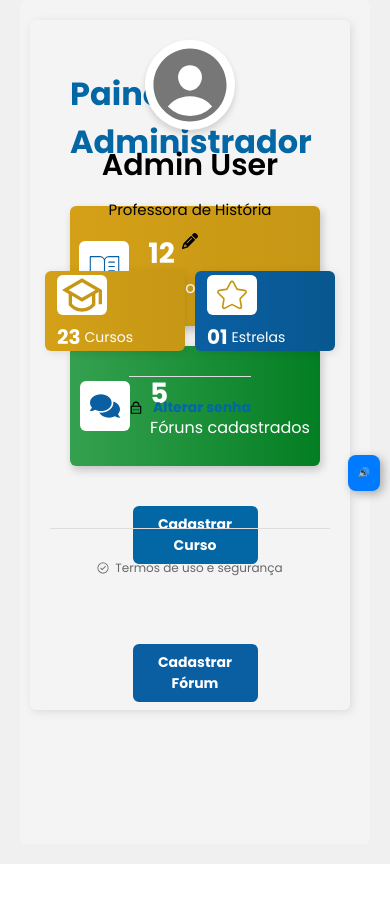
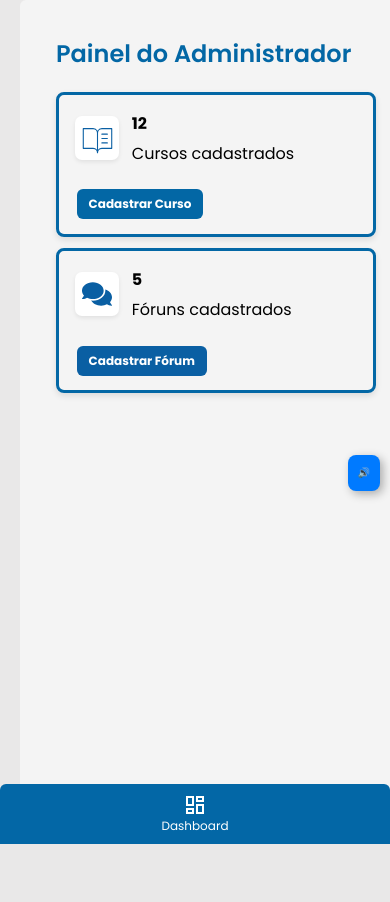
Before and after one commit to MiTabosa/Projeto-Desbrave, a React (Vite) app: page /dashboardAdmin in a window 390 px wide. Shown: the top 902 px of the page. Before the commit the page ends 864 px from the top, so only its background shows below. Built offline with nearby package versions, Linux system fonts and the light colour scheme.

Commit message:
Responsividade tela Adm

```diff
--- a/src/components/SidebarAdmin/SidebarAdmin.css
+++ b/src/components/SidebarAdmin/SidebarAdmin.css
@@ -1,34 +1,143 @@
 .dashboard-container {
   display: flex;
+  min-height: 100vh;
+  width: 100vw;
+  background-color: #0367A6;
 }
 
 .sidebar-admin {
   width: 250px;
-    background-color: #0367A5;
-    color: white;
+  background: #0367A6;
+  color: #ffffff;
   padding: 20px;
+  position: fixed;
   height: 100vh;
+  top: 0;
+  left: 0;
+  display: flex;
+  flex-direction: column;
+  justify-content: flex-start;
 }
 
 .sidebar-admin ul {
   list-style: none;
+  padding: 5px;
+  margin: 5px;
+}
+
+.sidebar-admin li {
+  padding: 15px;
+  cursor: pointer;
+  margin-left: 5px;
+}
+
+.sidebar-item .icon {
+  width: 30px;
+  height: 30px;
+  justify-items: center;
+  align-items: center;
+  margin-right: 5px;
+}
+
+.sidebar-item {
+  display: inline-flex;
+  align-items: center;
+  padding: 10px;
+  cursor: pointer;
+  transition: background 0.3s;
+}
+
+.sidebar-item-active {
+  display: flex;
+  align-items: center;
+  background-color: #35A150;
+  color: white;
+  border-radius: 5px;
+  padding: 10px;
+}
+
+.dashboard-content {
+  flex-grow: 1;
+  display: flex;
+  flex-direction: column;
+  margin-left: 250px;
+  padding: 20px;
+}
+
+.conteiner-logoAdmin {
+  display: flex;
+  justify-content: center;
+  align-items: center;
+  margin-bottom: 20px;
+  margin-top: 50px;
+  padding: 0 20px 10px 20px;
+}
+
+.logo-simplificadaAdmin {
+  width: 80px;
+  height: 80px;
+  background-color: #ffffff;
+  border-radius: 6px;
+  object-fit: contain;
+  cursor: pointer;
+}
+
+/* Estilos para mobile */
+@media (max-width: 768px) {
+  .sidebar-admin {
+    display: none;
+  }
+
+  .dashboard-content {
+    margin-left: 0;
+    padding-bottom: 80px;
+  }
+
+  .mobile-sidebar {
+    width: 100%;
+    height: 60px;
+    position: fixed;
+    border-radius: 6px 6px 0 0;
+    bottom: 0;
+    top: auto;
+    display: flex;
+    flex-direction: row;
+    justify-content: space-around;
+    align-items: center;
+    padding: 0;
+    z-index: 10;
+    background: #0367A6;
+  }
+
+  .mobile-sidebar ul {
+    display: flex;
+    width: 100%;
+    justify-content: space-around;
     padding: 0;
     margin: 0;
   }
 
-  .sidebar-item {
+  .mobile-sidebar li {
+    flex: 1;
+    text-align: center;
     padding: 10px;
-    margin-bottom: 10px;
-    cursor: pointer;
-    transition: background-color 0.3s;
+    margin: 0;
   }
 
-  .sidebar-item:hover {
-    background-color: #0A5FA3;
+  .mobile-sidebar .sidebar-item {
+    flex-direction: column;
+    justify-content: center;
+    align-items: center;
+    font-size: 12px;
   }
 
-  .dashboard-content {
-    flex-grow: 1;
-    padding: 20px;
-    background-color: #f0f0f0;
+  .mobile-sidebar .sidebar-item .icon {
+    width: 24px;
+    height: 24px;
+    margin: 0;
   }
+
+  .mobile-sidebar .sidebar-item-active {
+    background: none;
+  }
+}
--- a/src/components/SidebarAdmin/SidebarAdmin.jsx
+++ b/src/components/SidebarAdmin/SidebarAdmin.jsx
@@ -1,10 +1,63 @@
 import "./SidebarAdmin.css";
+import { useLocation, useNavigate } from "react-router-dom";
+import { useEffect, useState } from "react";
+import { MdOutlineDashboard } from "react-icons/md";
+import { PiBookOpenTextThin } from "react-icons/pi";
+import { FaAward, FaComments } from "react-icons/fa";
+import { GrTicket } from "react-icons/gr";
+import logoSimplicada from "../../assets/logo-simplificada.png";
 
 export default function SidebarAdmin({ children }) {
+  const navigate = useNavigate();
+  const location = useLocation();
+  const [isMobile, setIsMobile] = useState(window.innerWidth <= 768);
+
+  useEffect(() => {
+    const handleResize = () => {
+      setIsMobile(window.innerWidth <= 768);
+    };
+    window.addEventListener("resize", handleResize);
+    return () => window.removeEventListener("resize", handleResize);
+  }, []);
+
   return (
     <div className="dashboard-container">
+      {!isMobile && (
+        <aside className="sidebar-admin">
+          <div className="conteiner-logoAdmin" onClick={() => navigate("/")}>
+            <img className="logo-simplificadaAdmin" src={logoSimplicada} alt="Logo" />
+          </div>
+          <ul>
+            <li
+              className={`sidebar-item ${
+                location.pathname === "/dashboardAdmin" ? "sidebar-item-active" : ""
+              }`}
+              onClick={() => navigate("/dashboardAdmin")}
+            >
+              <MdOutlineDashboard className="icon" />
+              <span>Dashboard</span>
+            </li>
+          </ul>
+        </aside>
+      )}
 
       <div className="dashboard-content">{children}</div>
+
+      {isMobile && (
+        <aside className="mobile-sidebar">
+          <ul>
+            <li
+              className={`sidebar-item ${
+                location.pathname === "/dashboardAdmin" ? "sidebar-item-active" : ""
+              }`}
+              onClick={() => navigate("/dashboardAdmin")}
+            >
+              <MdOutlineDashboard className="icon" />
+              <span>Dashboard</span>
+            </li>
+          </ul>
+        </aside>
+      )}
     </div>
   );
 }
--- a/src/pages/DashboardAdmin/DashboardAdmin.css
+++ b/src/pages/DashboardAdmin/DashboardAdmin.css
@@ -1,123 +1,224 @@
+.secao-superior {
+  display: flex;
+  justify-content: space-between;
+  align-items: flex-start;
+  width: 100%;
+  position: relative;
+  margin-bottom: 1.5rem;
+  gap: 1rem;
+}
+
+.esquerda-secao {
+  flex: 1;
+}
+
+.titulo-dashboard {
+  margin: 0;
+  font-size: 2.3rem;
+  color: #ffffff;
+  font-weight: 600;
+  line-height: 1.2;
+}
+
+.paragrafo-dashboard {
+  font-size: 0.95rem;
+  color: #ffffff;
+  margin: 0.2rem 0 0.8rem;
+  opacity: 0.9;
+}
+
+.cabecalho-painel {
+  position: relative;
+  width: 100%;
+  max-width: 700px;
+  height: 160px;
+  border-radius: 6px;
+  background-color: #0367a5;
+  overflow: hidden;
+  display: flex;
+  flex-direction: column;
+  justify-content: center;
+  padding: 1.3rem;
+  margin-top: 1rem;
+  box-shadow: 0 3px 6px rgba(0, 0, 0, 0.1);
+}
+
+.cabecalho-painel img {
+  position: absolute;
+  width: 150px;
+  height: 150px;
+  top: 5px;
+  right: 5px;
+  opacity: 0.8;
+}
+
+.adm-home-botao {
+  background-color: #35A150;
+  border-radius: 5px;
+  height: 2.8rem;
+  width: 115px;
+  margin-top: 0.8rem;
+  color: #ffffff;
+  border: none;
+  cursor: pointer;
+  font-weight: 500;
+  font-size: 0.9rem;
+  transition: all 0.2s ease;
+}
+
+.adm-home-botao:hover {
+  background-color: #2d8a43;
+  transform: translateY(-1px);
+}
+
+/* Painel do Administrador */
 .admin-dashboard-container {
   display: flex;
   flex-direction: column;
-  /* align-items: center; */
-  padding: 30px;
+  padding: 1.5rem;
   margin: 0 auto;
   max-width: 1200px;
   width: 100%;
 }
 
-.adm-home-botao{
-  background-color: #35A150;
-  border-radius: 5px;
-  height: 25px;
-  width: 120px;
-  margin-top: 10px;
-  color: #ffff;
-}
-
 .admin-title {
-  font-size: 32px;
+  font-size: 1.8rem;
   color: #0367a5;
-  margin-bottom: 40px;
+  margin-bottom: 1.8rem;
+  font-weight: 600;
 }
 
 .admin-info-cards {
-  display: flex;
-  gap: 20px;
-  margin-bottom: 40px;
-  flex-wrap: wrap;
+  display: grid;
+  grid-template-columns: repeat(auto-fit, minmax(280px, 1fr));
+  gap: 0.8rem;
+  margin-bottom: 2rem;
+  width: 60%;
 }
 
 .admin-card {
-  width: 250px;
-  min-height: 120px;
-  border-radius: 6px;
+  width: 320px;
+  height: 200px;
+  border-radius: 8px;
   display: flex;
-  align-items: center;
-  justify-content: space-around;
-  box-shadow: 2px 4px 8px rgba(0, 0, 0, 0.2);
-  color: white;
+  flex-direction: column;
+  padding: 1.2rem;
+  box-shadow: 0 3px 6px rgba(0, 0, 0, 0.1);
+  transition: all 0.25s ease;
+  position: relative;
+  overflow: hidden;
+}
+
+.admin-card:hover {
+  transform: translateY(-3px);
+  box-shadow: 0 5px 12px rgba(0, 0, 0, 0.15);
 }
 
 .admin-card-cursos {
-  background: linear-gradient(to right, #d4a017, #c69715);
+  border: 3px solid #0367a5;
 }
 
 .admin-card-foruns {
-  background: linear-gradient(to right, #35A150, #037e22);
+  border: 3px solid #0367a5;
+}
+
+.admin-card-content {
+  display: flex;
+  align-items: center;
+  gap: 0.9rem;
+  margin-bottom: 0.6rem;
 }
 
 .admin-card-icon {
-  width: 50px;
-  height: 50px;
+  min-width: 48px;
+  height: 48px;
   background-color: white;
-  border-radius: 6px;
+  border-radius: 7px;
   display: flex;
   align-items: center;
   justify-content: center;
+  box-shadow: 0 2px 4px rgba(0, 0, 0, 0.08);
+  flex-shrink: 0;
+}
+
+.admin-card-text {
+  display: flex;
+  flex-direction: column;
+  gap: 0.3rem;
 }
 
 .admin-card-text p {
   margin: 0;
-  text-align: left;
-  color: #ffff;
+  color: #000000;
+  font-size: 1rem;
 }
 
 .admin-card-number {
-  font-size: 28px;
+  font-size: 2.3rem;
   font-weight: bold;
-  color: #ffff;
+  color: #000000;
 }
 
 .admin-buttons {
-  display: flex;
-  gap: 80px;
-  flex-wrap: wrap;
+  position: absolute;
+  bottom: 1rem;
 }
 
-.info-card-dashboard {
-  display: flex;
-  flex-direction: column;
-  align-items: flex-start;
-  justify-content: center;
-  width: 342px;
-  min-height: 80px;
-  padding: 12px;
-  border-radius: 6px;
-  box-shadow: 2px 2px 10px rgba(0, 0, 0, 0.1);
-  color: white;
-  font-weight: bold;
-}
+/* Media queries para mobile */
+@media (max-width: 768px) {
+  .cabecalho-painel {
+    display: none;
+  }
 
-.menu-lateral-admin{
-  display: flex;
-  justify-content: flex-end;
-  align-items: center;
-  height: 100vh;
-}
-
-.adimin-dashboard-container{
-  display: flex;
-  justify-content: flex-end;
-  align-items: center;
-  height: 100vh;
-}
-
-@media (max-width: 768px) {
-  .admin-info-cards {
+  .secao-superior {
     flex-direction: column;
     align-items: center;
+    margin-bottom: 1.2rem;
+    gap: 0.8rem;
+  }
+
+  .admin-dashboard-container {
+    padding: 1rem;
+  }
+
+  .admin-title {
+    font-size: 1.5rem;
+    margin-bottom: 1.3rem;
+  }
+
+  .admin-info-cards {
+    grid-template-columns: 1fr;
+    gap: 0.7rem;
+  }
+
+  .admin-card {
+    height: 155px;
+    padding: 1.1rem;
   }
 
   .admin-buttons {
-    flex-direction: column;
-    align-items: center;
+    bottom: 0.9rem;
+    left: 1.1rem;
+    right: 1.1rem;
+  }
+}
+
+@media (max-width: 480px) {
+  .titulo-dashboard {
+    font-size: 2rem;
   }
 
   .admin-card {
-    width: 100%;
-    max-width: 300px;
+    height: 145px;
+    padding: 1rem;
+  }
+
+  .admin-card-content {
+    gap: 0.8rem;
+  }
+
+  .admin-card-icon {
+    min-width: 44px;
+    height: 44px;
   }
 }
--- a/src/pages/DashboardAdmin/DashboardAdmin.jsx
+++ b/src/pages/DashboardAdmin/DashboardAdmin.jsx
@@ -1,5 +1,5 @@
+import { useEffect, useState } from "react";
 import { useNavigate } from "react-router-dom";
-import { useState } from "react";
 import "./DashboardAdmin.css";
 import { PiBookOpenTextThin } from "react-icons/pi";
 import { FaComments } from "react-icons/fa";
@@ -12,19 +12,25 @@ import Button from "../../components/Button/Button";
 
 const DashboardAdmin = () => {
   const navigate = useNavigate();
-
+  const [isMobile, setIsMobile] = useState(window.innerWidth <= 768);
   const [numCursos, setNumCursos] = useState(12);
   const [numForuns, setNumForuns] = useState(5);
-
   const [name, setName] = useState("Admin");
   const [subName, setSubName] = useState("User");
+
+  useEffect(() => {
+    const handleResize = () => {
+      setIsMobile(window.innerWidth <= 768);
+    };
+    window.addEventListener("resize", handleResize);
+    return () => window.removeEventListener("resize", handleResize);
+  }, []);
 
   return (
     <SidebarAdmin>
       <BottomDashboard>
         <NavbarDashboard/>
-
-        {/* Seção Topo */}
+        {!isMobile && (
           <div className="secao-superior">
             <div className="esquerda-secao">
               <div className="cabecalho-painel">
@@ -39,21 +45,18 @@ const DashboardAdmin = () => {
                 <img src={elementoVerde} alt="elemento verde" />
               </div>
             </div>
-              {/* Card de Perfil */}
-          {/* <div className="menu-lateral-admin"> */}
             <CardPerfil
               name={name}
               subName={subName}
             />
-        {/* </div> */}
           </div>
-
-        {/* Painel do Administrador */}
+        )}
         <div className="admin-dashboard-container">
           <h2 className="admin-title">Painel do Administrador</h2>
 
           <div className="admin-info-cards">
             <div className="admin-card admin-card-cursos">
+              <div className="admin-card-content">
                 <div className="admin-card-icon">
                   <PiBookOpenTextThin size={35} color="#0A5FA3" />
                 </div>
@@ -62,8 +65,17 @@ const DashboardAdmin = () => {
                   <p>Cursos cadastrados</p>
                 </div>
               </div>
-
+              <div className="admin-buttons">
+                <Button
+                  text="Cadastrar Curso"
+                  color="#0367A5"
+                  size={isMobile ? "small" : "medium"}
+                  onClick={() => navigate("/gestaoCursos")}
+                />
+              </div>
+            </div>
             <div className="admin-card admin-card-foruns">
+              <div className="admin-card-content">
                 <div className="admin-card-icon">
                   <FaComments size={30} color="#0A5FA3" />
                 </div>
@@ -72,25 +84,17 @@ const DashboardAdmin = () => {
                   <p>Fóruns cadastrados</p>
                 </div>
               </div>
-          </div>
-
               <div className="admin-buttons">
-            <Button
-              text="Cadastrar Curso"
-              color="#0367A5"
-              size="medium"
-              onClick={() => navigate("/gestaoCursos")}
-            />
                 <Button
                   text="Cadastrar Fórum"
                   color="#0A5FA3"
-              size="medium"
+                  size={isMobile ? "small" : "medium"}
                   onClick={() => navigate("/gestaoForum")}
                 />
-
               </div>
             </div>
-
+          </div>
+        </div>
       </BottomDashboard>
     </SidebarAdmin>
   );
```
Lines whose indentation alone changed are shown as unchanged.
